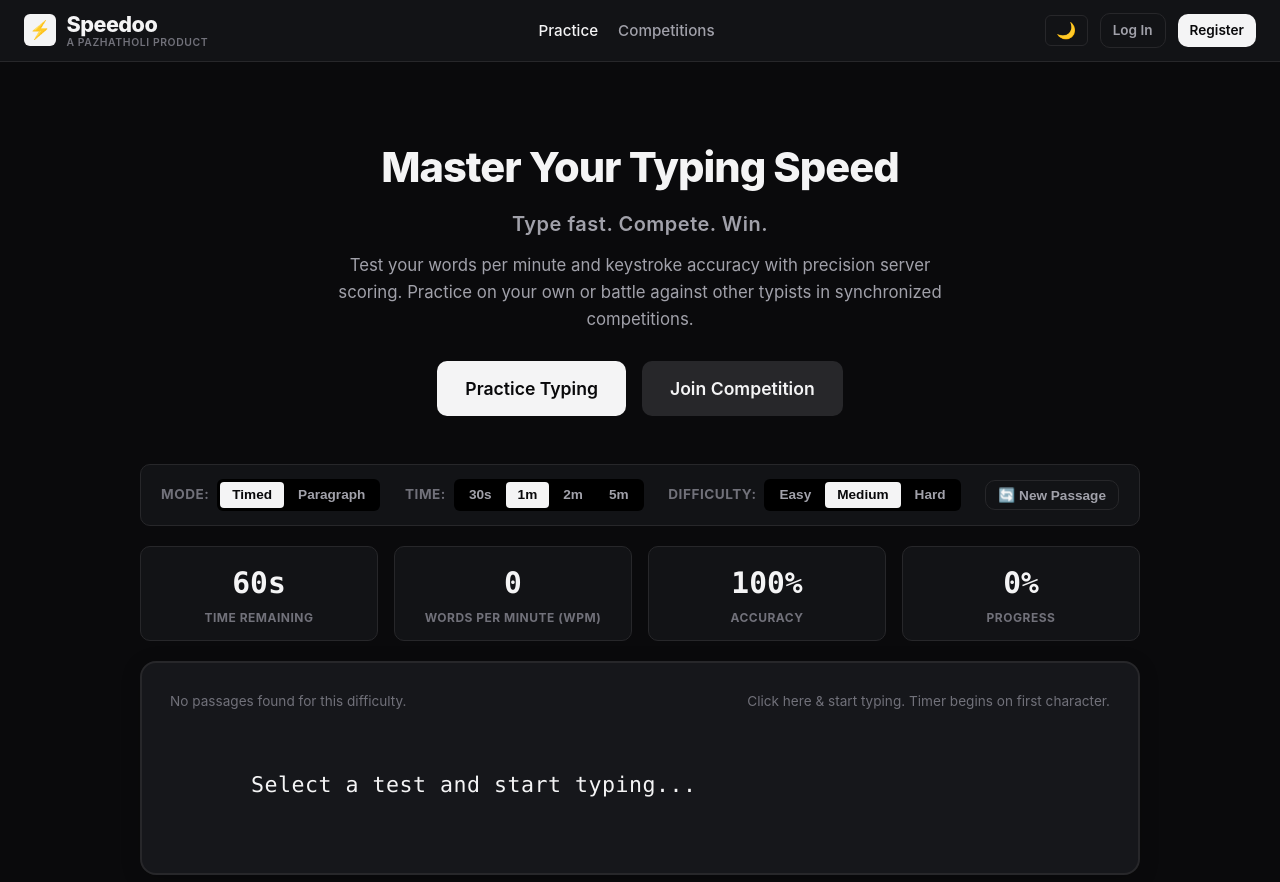
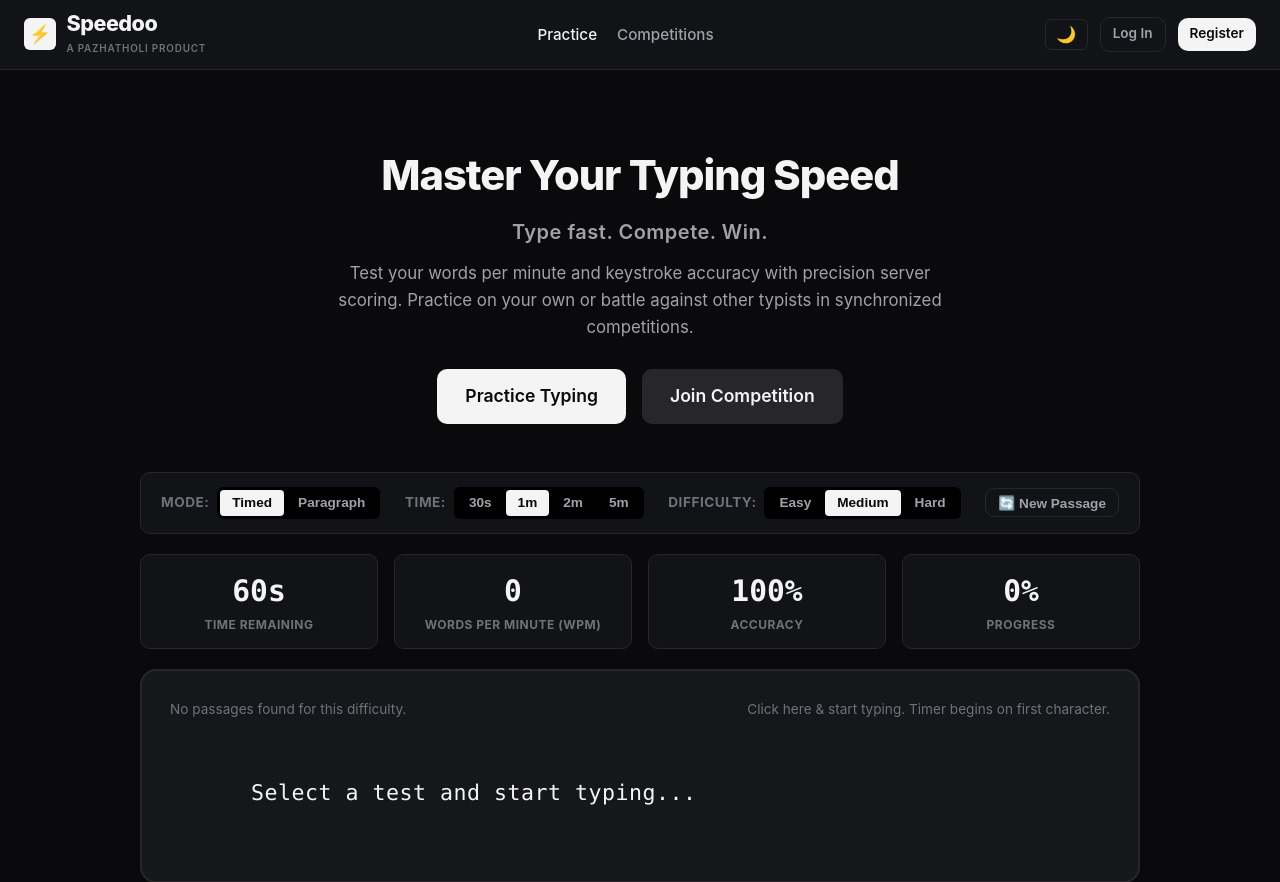
Before and after one commit to That-Vibe-QA/Speedoo, a Flask app: page / in a window 1280 px wide. Shown: the top 882 px of the page. Run offline with Flask 3, Linux system fonts and the light colour scheme; data that the repository does not hold is empty.

Commit message:
Increase vertical spacing for 'A PazhaTholi Product' subtitle

```diff
--- a/static/css/style.css
+++ b/static/css/style.css
@@ -100,7 +100,7 @@ a:focus-visible, button:focus-visible, input:focus-visible, select:focus-visible
 .brand-text-container {
   display: flex;
   flex-direction: column;
-  line-height: 1.15;
+  justify-content: center;
 }
 
 .brand-title {
@@ -108,14 +108,16 @@ a:focus-visible, button:focus-visible, input:focus-visible, select:focus-visible
   font-size: 1.35rem;
   letter-spacing: -0.5px;
   color: var(--text-primary);
+  line-height: 1.1;
 }
 
 .brand-subtitle {
-  font-size: 0.65rem;
+  font-size: 0.62rem;
   font-weight: 600;
-  letter-spacing: 0.6px;
+  letter-spacing: 0.8px;
   text-transform: uppercase;
   color: var(--text-muted);
+  margin-top: 5px;
 }
 
 .brand-icon {
```
